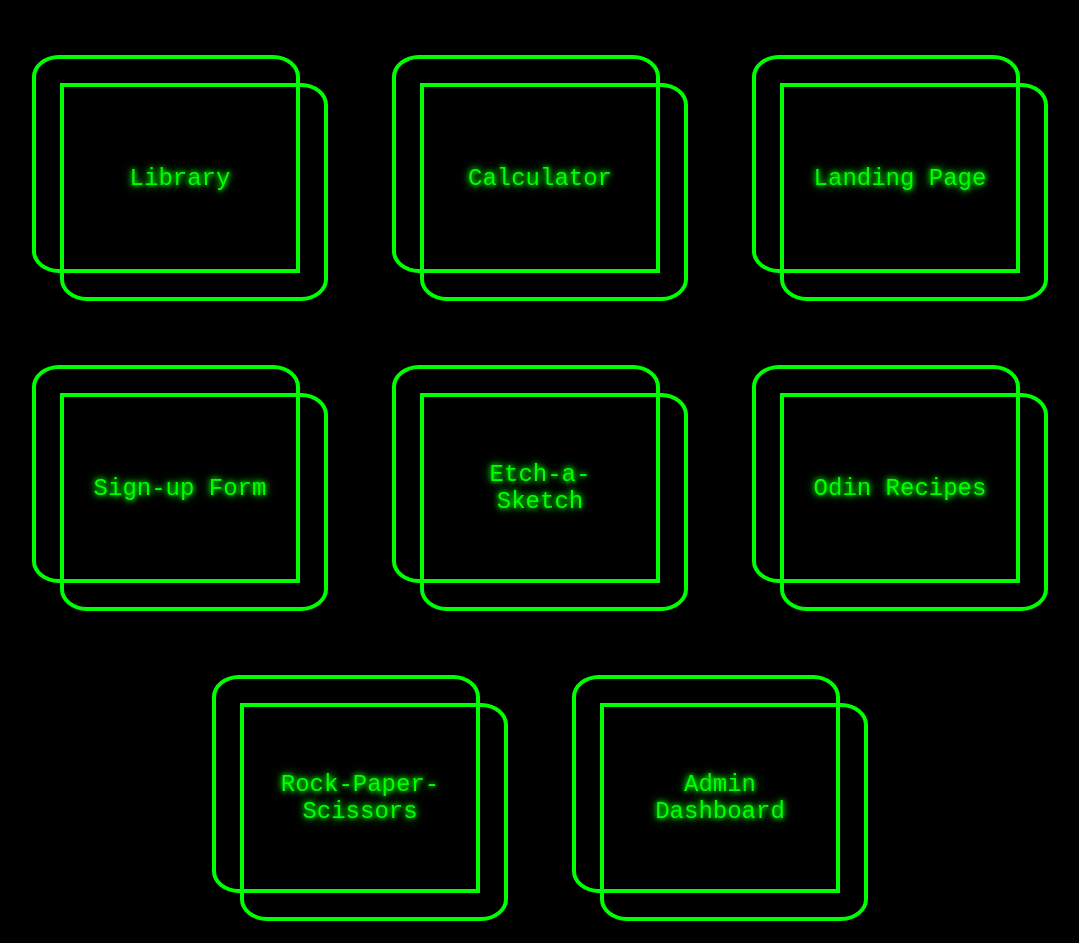
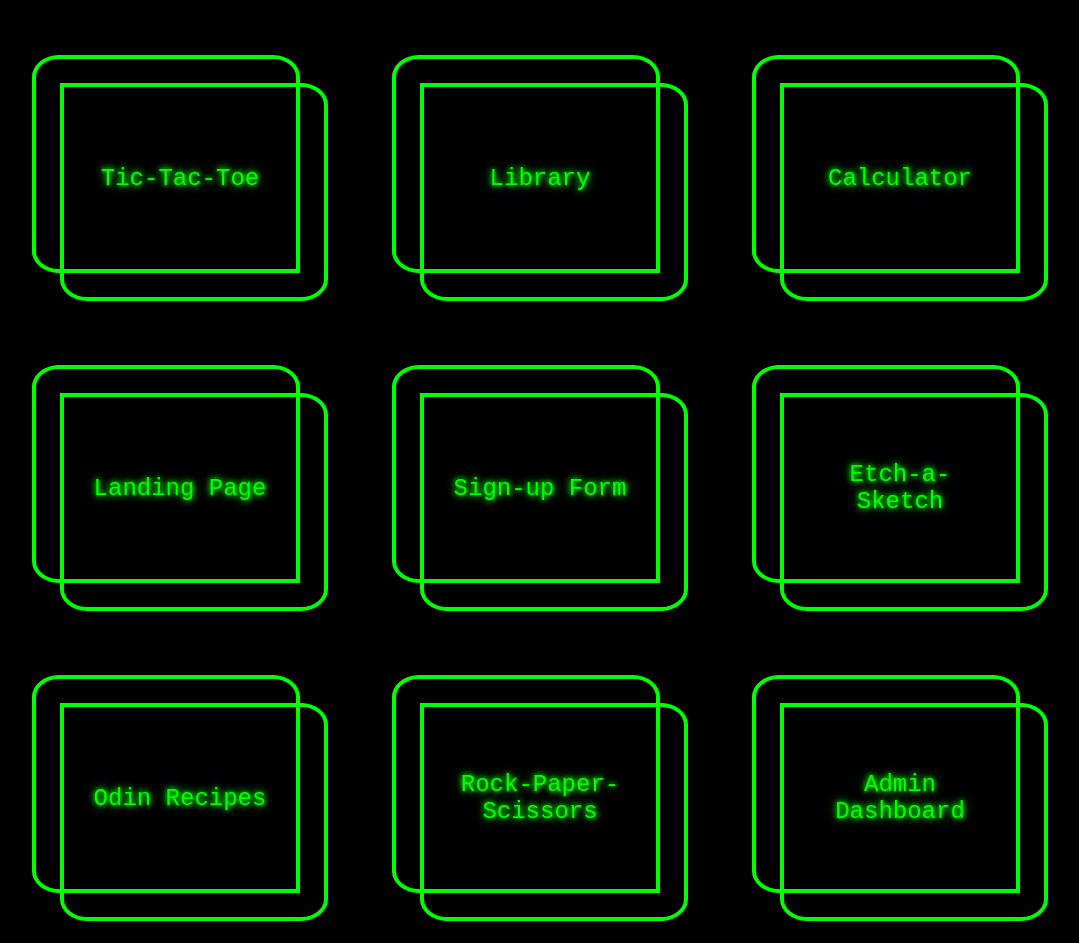
Before and after one commit to Success1308/The-Odin-Project, a plain HTML site: page index.html in a window 1280 px wide. Shown: the whole page, without its empty margins (100-1179 px from the left). Drawn offline with Linux system fonts and the light colour scheme.

Commit message:
Tic Tac Toe

```diff
--- a/index.html
+++ b/index.html
@@ -9,6 +9,7 @@
 <body>
     <h1>The Odin Project</h1>
     <div class="cards-container">
+        <div class="card"><a href="Tic-Tac-Toe/">Tic-Tac-Toe</a></div>
         <div class="card"><a href="Library/">Library</a></div>
         <div class="card"><a href="Calculator/">Calculator</a></div>
         <div class="card"><a href="Landing%20page/">Landing Page</a></div>
```
